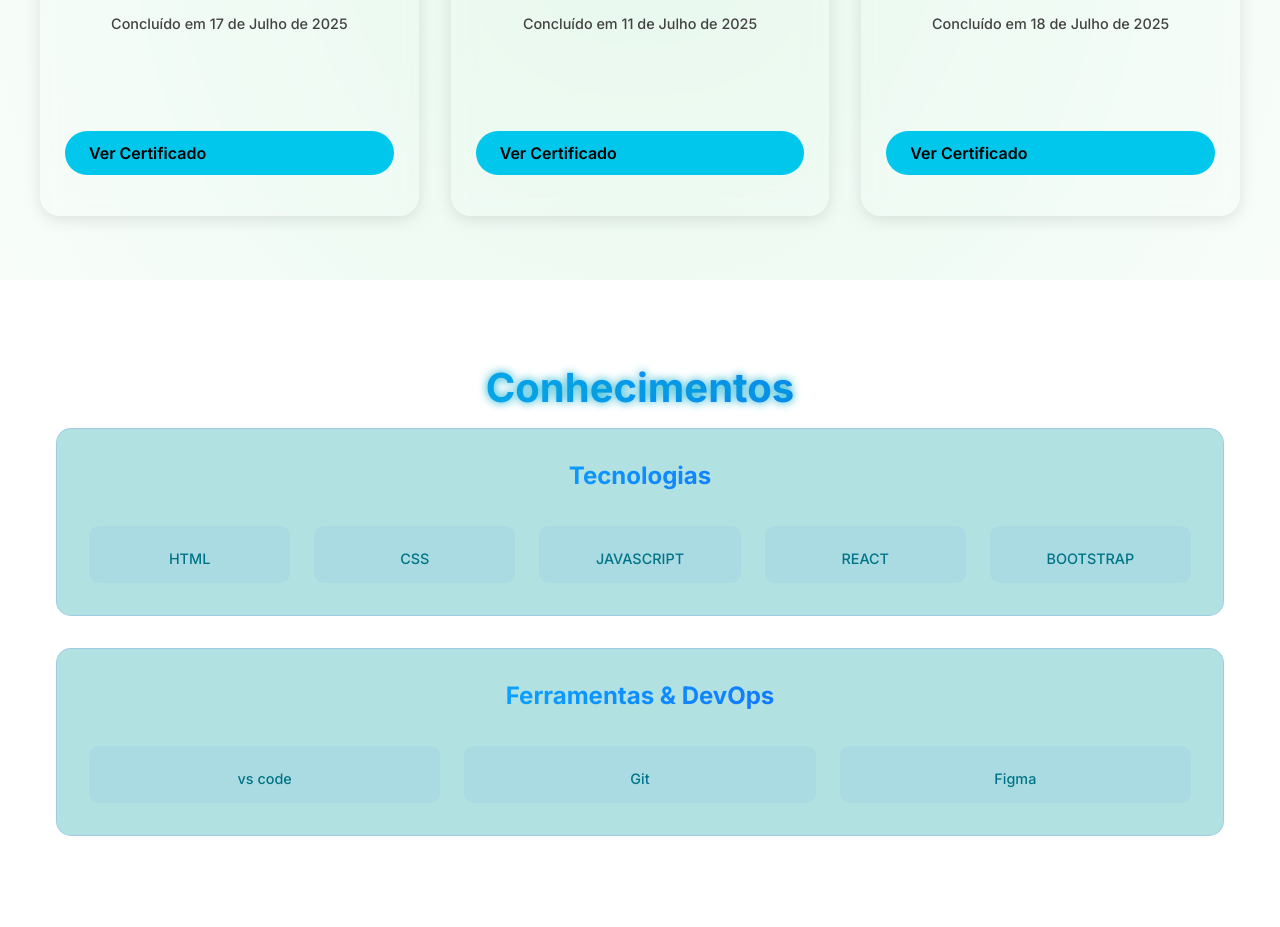
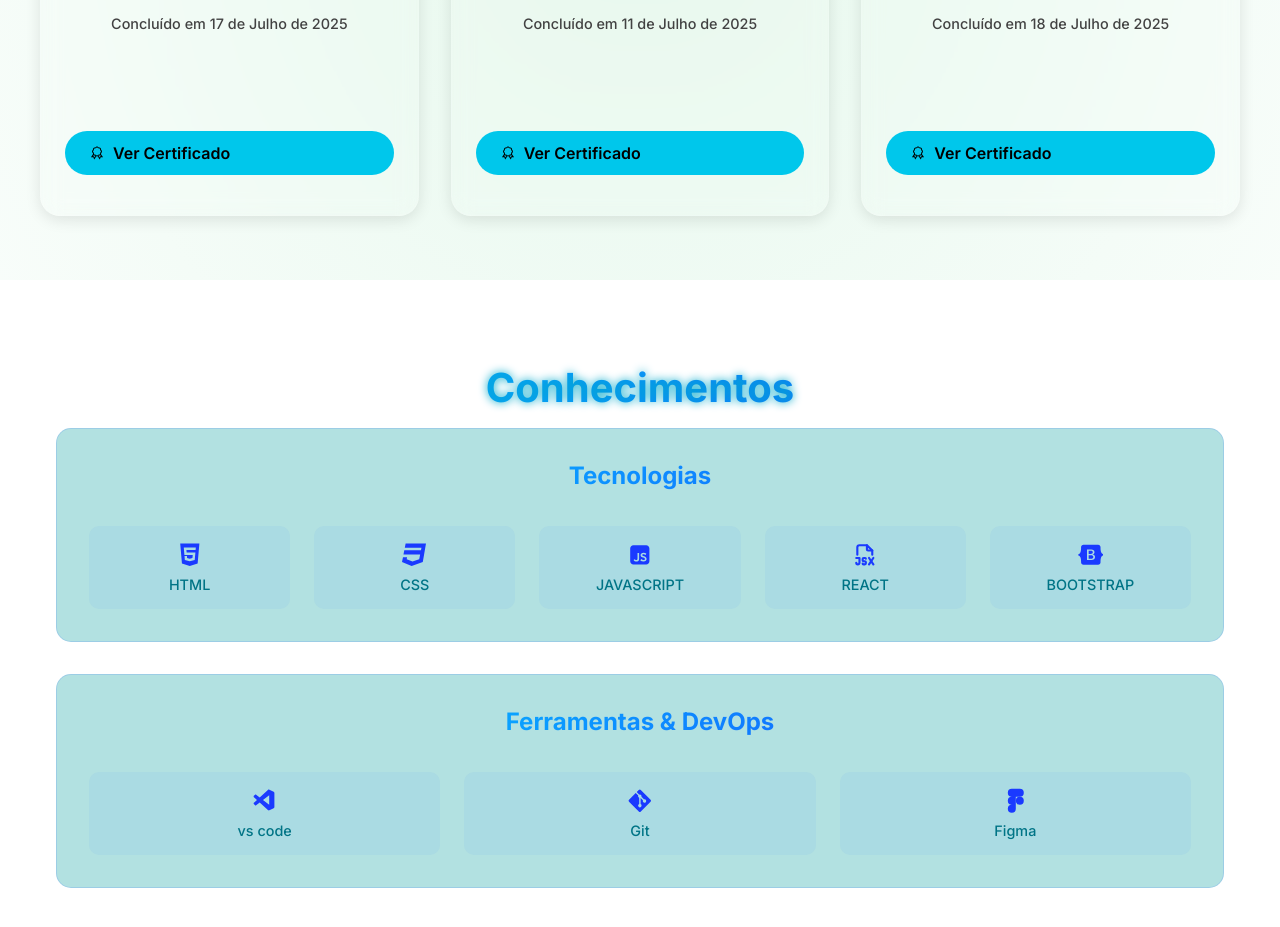
Before and after one commit to mjayglen/Portfolio, a React (Vite) app: page / in a window 1280 px wide. Shown: the part 1980-2907 px from the top of the page. Built offline with nearby package versions, Linux system fonts and the light colour scheme.

Commit message:
:lipstick: feat: Adicionada React-icon em Certificates, Knowledge e Projects. :lipstick: feat:Estilização CSS do Knowledge

```diff
--- a/package.json
+++ b/package.json
@@ -11,7 +11,8 @@
   },
   "dependencies": {
     "react": "^19.1.0",
-    "react-dom": "^19.1.0"
+    "react-dom": "^19.1.0",
+    "react-icons": "^5.5.0"
   },
   "devDependencies": {
     "@eslint/js": "^9.30.1",
--- a/src/assets/Components/Certificates/Certificates.jsx
+++ b/src/assets/Components/Certificates/Certificates.jsx
@@ -1,4 +1,5 @@
 import React, { useState } from "react";
+import { LiaCertificateSolid } from "react-icons/lia";
 import './Certificates.css'
 
 
@@ -46,7 +47,7 @@ function Certificates() {
                                 target="_blank"
                                 rel="noopener noreferrer"
                                 >
-                                    Ver Certificado
+                                   <LiaCertificateSolid/> Ver Certificado
                                 </a>
                         </div>
                     ))}
--- a/src/assets/Components/Knowledge/Knowledge.css
+++ b/src/assets/Components/Knowledge/Knowledge.css
@@ -93,3 +93,8 @@ section.knowledge .knowledge-container .knowledge-itens .knowledge-content .know
     font-weight: 500;
     text-align: center;
 }
+
+section.knowledge .knowledge-container .knowledge-itens .knowledge-content .knowledge-grid .tech-itens .icon {
+    font-size: 1.6em;
+    color: var(--secondary-700);
+}
--- a/src/assets/Components/Knowledge/Knowledge.jsx
+++ b/src/assets/Components/Knowledge/Knowledge.jsx
@@ -1,4 +1,14 @@
 import React from "react";
+
+import { FaHtml5 } from "react-icons/fa";
+import { FaCss3 } from "react-icons/fa";
+import { RiJavascriptFill } from "react-icons/ri";
+import { TbFileTypeJsx } from "react-icons/tb";
+import { FaBootstrap } from "react-icons/fa";
+import { VscVscode } from "react-icons/vsc";
+import { FaGitAlt } from "react-icons/fa";
+import { IoLogoFigma } from "react-icons/io5";
+
 import './Knowledge.css'
 
 function Knowledge () {
@@ -11,23 +21,23 @@ function Knowledge () {
                     <div className="knowledge-content">
                         <div className="knowledge-grid">
                             <div className="tech-itens">
-                                <i className="bi bi-filetype-html"></i>
+                                <FaHtml5 className="icon"/>
                                 <span>HTML</span>
                             </div>
                             <div className="tech-itens">
-                                <i className="bi bi-css"></i>
+                                <FaCss3 className="icon"/>
                                 <span>CSS</span>
                             </div>
                             <div className="tech-itens">
-                                <i className="bi bi-javascript"></i>
+                                <RiJavascriptFill className="icon"/>
                                 <span>JAVASCRIPT</span>
                             </div>
                             <div className="tech-itens">
-                                <i className="bi bi-filetype-jsx"></i>
+                                <TbFileTypeJsx className="icon"/>
                                 <span>REACT</span>
                             </div>
                             <div className="tech-itens">
-                                <i className="bi bi-bootstrap-fill"></i>
+                                <FaBootstrap className="icon"/>
                                 <span>BOOTSTRAP</span>
                             </div>
                         </div>
@@ -41,15 +51,15 @@ function Knowledge () {
                     <div className="knowledge-content">
                         <div className="knowledge-grid">
                             <div className="tech-itens">
-                                <i className="bi bi-code-slash"></i>
+                               <VscVscode className="icon"/>
                                 <span>vs code</span>
                             </div>
                             <div className="tech-itens">
-                                <i className="bi bi-git"></i>
+                                <FaGitAlt className="icon"/>
                                 <span>Git</span>
                             </div>
                             <div className="tech-itens">
-                                <i className="bi bi-palette"></i>
+                                <IoLogoFigma className="icon"/>
                                 <span>Figma</span>
                             </div>
                         </div>
--- a/src/assets/Components/Projects/Projects.jsx
+++ b/src/assets/Components/Projects/Projects.jsx
@@ -1,4 +1,5 @@
 import React, { useState } from "react";
+import { FaGithub } from 'react-icons/fa'
 import './Projects.css';
 
 import npm from '../../images/Projects/npm.png';
@@ -81,7 +82,7 @@ function Projects() {
                                 target="_blank"
                                 rel="noopener noreferrer"
                             >
-                                <i className="bi bi-github"></i> Ver no Github
+                                <FaGithub /> Ver no Github
                             </a>
                         </div>
                     ))}
```
Also changed, not shown: 1 other file (tests, documents, lock files or other folders).
